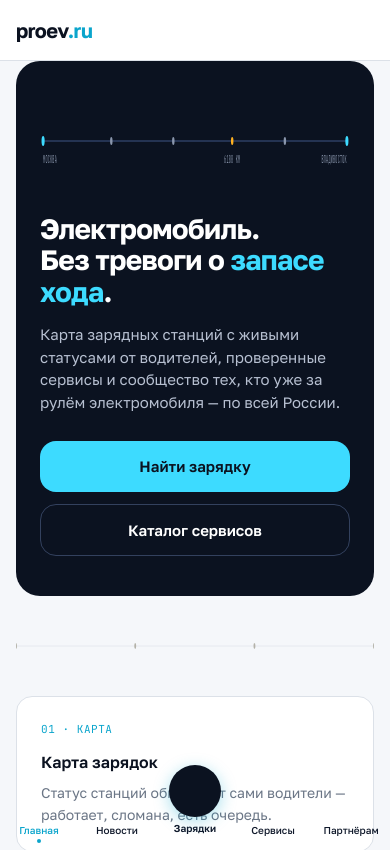
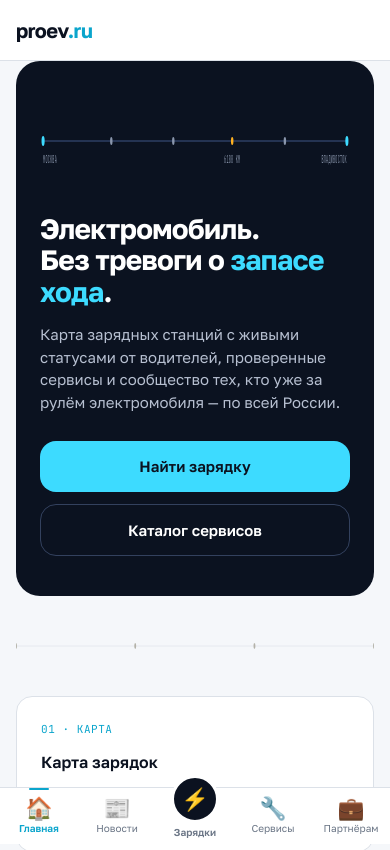
Before and after one commit to UnikarTOP/proev, a Next.js app in the folder frontend/: page / in a window 390 px wide. Shown: the top 850 px of the page. Built offline with nearby package versions, Linux system fonts and the light colour scheme; no server answers.

Commit message:
Fix MobileNav: use emoji icons (Tabler not loading in nav), fix FAB overlap, active indicator top bar

```diff
--- a/frontend/src/components/MobileNav.tsx
+++ b/frontend/src/components/MobileNav.tsx
@@ -3,66 +3,71 @@
 import { usePathname } from 'next/navigation';
 
 const TABS = [
-  { href: '/', icon: 'ti-home', label: 'Главная', exact: true },
-  { href: '/news', icon: 'ti-news', label: 'Новости' },
-  { href: '/charge-map', icon: 'ti-bolt', label: 'Зарядки', center: true },
-  { href: '/services', icon: 'ti-tools', label: 'Сервисы' },
-  { href: '/partner', icon: 'ti-briefcase', label: 'Партнёрам' },
+  { href: '/',           label: 'Главная',   icon: '🏠', ti: 'ti-home' },
+  { href: '/news',       label: 'Новости',   icon: '📰', ti: 'ti-news' },
+  { href: '/charge-map', label: 'Зарядки',   icon: '⚡', ti: 'ti-bolt',       center: true },
+  { href: '/services',   label: 'Сервисы',   icon: '🔧', ti: 'ti-tools' },
+  { href: '/partner',    label: 'Партнёрам', icon: '💼', ti: 'ti-briefcase' },
 ];
 
 export default function MobileNav() {
   const pathname = usePathname();
 
-  // Скрываем на страницах кабинета и сброса пароля
   if (
     pathname.startsWith('/partner/cabinet') ||
     pathname.startsWith('/partner/reset-password')
   ) return null;
 
-  const isActive = (href: string, exact?: boolean) =>
-    exact ? pathname === href : pathname.startsWith(href);
+  const isActive = (href: string) =>
+    href === '/' ? pathname === '/' : pathname.startsWith(href);
 
   return (
     <>
-      {/* Отступ снизу чтобы контент не прятался за навигацией */}
-      <div className="h-20 md:hidden" aria-hidden="true" />
+      {/* Отступ чтобы контент не прятался за панелью */}
+      <div style={{ height: 72 }} className="md:hidden" aria-hidden="true" />
 
       <nav
-        className="md:hidden fixed bottom-0 left-0 right-0 z-50"
+        className="md:hidden"
         style={{
-          background: 'var(--surface-2)',
-          borderTop: '0.5px solid var(--border)',
-          paddingBottom: 'env(safe-area-inset-bottom, 0px)',
+          position: 'fixed',
+          bottom: 0,
+          left: 0,
+          right: 0,
+          zIndex: 100,
+          background: '#fff',
+          borderTop: '0.5px solid #DCE1E8',
+          paddingBottom: 'env(safe-area-inset-bottom, 8px)',
         }}
-        aria-label="Мобильная навигация"
+        aria-label="Навигация"
       >
-        <div className="grid grid-cols-5 items-end">
+        <div style={{ display: 'grid', gridTemplateColumns: 'repeat(5, 1fr)', alignItems: 'end', height: 56 }}>
           {TABS.map(tab => {
-            const active = isActive(tab.href, tab.exact);
+            const active = isActive(tab.href);
 
             if (tab.center) {
               return (
                 <a
                   key={tab.href}
                   href={tab.href}
+                  style={{ display: 'flex', flexDirection: 'column', alignItems: 'center', paddingBottom: 4 }}
                   aria-label={tab.label}
-                  className="flex flex-col items-center pb-2 pt-1"
                 >
-                  <div
-                    className="flex items-center justify-center rounded-full -translate-y-4"
-                    style={{
-                      width: 52, height: 52,
-                      background: active ? '#0BA5CC' : '#0B1220',
-                      boxShadow: '0 4px 16px rgba(11,165,204,0.35)',
-                      transition: 'all 0.2s',
-                    }}
-                  >
-                    <i className="ti ti-bolt text-white" style={{ fontSize: 24 }} aria-hidden="true" />
+                  {/* FAB кнопка приподнята */}
+                  <div style={{
+                    width: 48, height: 48, borderRadius: '50%',
+                    background: active ? '#0BA5CC' : '#0B1220',
+                    display: 'flex', alignItems: 'center', justifyContent: 'center',
+                    marginTop: -20,
+                    border: '3px solid #fff',
+                    fontSize: 22,
+                    lineHeight: 1,
+                  }}>
+                    ⚡
                   </div>
-                  <span
-                    className="text-[10px] font-semibold -mt-3"
-                    style={{ color: active ? '#0BA5CC' : 'var(--text-muted)' }}
-                  >
+                  <span style={{
+                    fontSize: 10, fontWeight: 600, marginTop: 2,
+                    color: active ? '#0BA5CC' : '#6B7686',
+                  }}>
                     {tab.label}
                   </span>
                 </a>
@@ -73,18 +78,24 @@ export default function MobileNav() {
               <a
                 key={tab.href}
                 href={tab.href}
-                className="flex flex-col items-center gap-0.5 py-2 px-1"
-                style={{ color: active ? '#0BA5CC' : 'var(--text-muted)', transition: 'color 0.15s' }}
+                style={{
+                  display: 'flex', flexDirection: 'column', alignItems: 'center',
+                  justifyContent: 'center', gap: 2, height: '100%',
+                  color: active ? '#0BA5CC' : '#6B7686',
+                  textDecoration: 'none',
+                  position: 'relative',
+                }}
                 aria-current={active ? 'page' : undefined}
               >
-                <i className={`ti ${tab.icon}`} style={{ fontSize: 22 }} aria-hidden="true" />
-                <span className="text-[10px] font-medium leading-tight">{tab.label}</span>
+                {/* Активный индикатор сверху */}
                 {active && (
-                  <div
-                    className="absolute bottom-0 rounded-full"
-                    style={{ width: 4, height: 4, background: '#0BA5CC', marginBottom: 1 }}
-                  />
+                  <div style={{
+                    position: 'absolute', top: 0, left: '50%', transform: 'translateX(-50%)',
+                    width: 20, height: 2, borderRadius: 1, background: '#0BA5CC',
+                  }} />
                 )}
+                <span style={{ fontSize: 22, lineHeight: 1 }}>{tab.icon}</span>
+                <span style={{ fontSize: 10, fontWeight: active ? 600 : 400 }}>{tab.label}</span>
               </a>
             );
           })}
```
